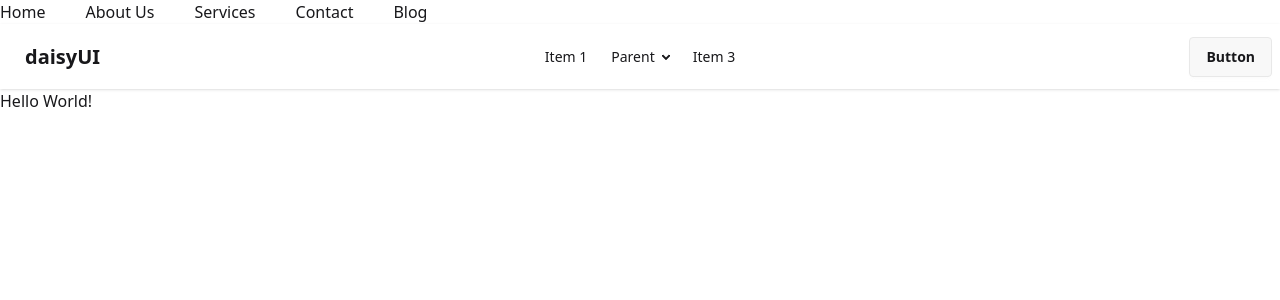
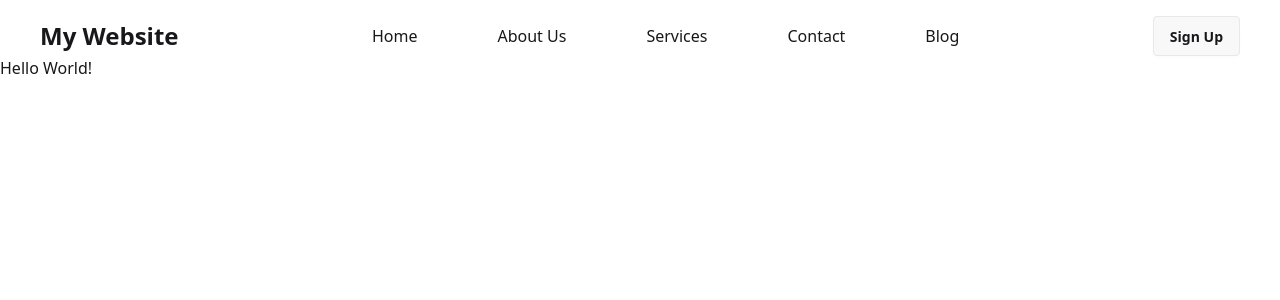
Before and after one commit to imam-hasan-jami/Programming-Hero, a React (Vite) app in the folder Practice/React/react-custom-design-app/: page /blog in a window 1280 px wide. Shown: the top 300 px of the page. Built offline with nearby package versions, Linux system fonts and the light colour scheme.

Commit message:
create toggle menu items

```diff
--- a/Practice/React/react-custom-design-app/package.json
+++ b/Practice/React/react-custom-design-app/package.json
@@ -14,6 +14,7 @@
     "lucide": "^0.487.0",
     "react": "^19.0.0",
     "react-dom": "^19.0.0",
+    "react-icons": "^5.5.0",
     "tailwindcss": "^4.1.3"
   },
   "devDependencies": {
--- a/Practice/React/react-custom-design-app/src/App.jsx
+++ b/Practice/React/react-custom-design-app/src/App.jsx
@@ -5,7 +5,7 @@ function App() {
     return (
         <>
             <Navbar />
-            <DaisyNavbar />
+            {/* <DaisyNavbar /> */}
             <h1>Hello World!</h1>
         </>
     );
--- a/Practice/React/react-custom-design-app/src/Components/Navbar/Link.jsx
+++ b/Practice/React/react-custom-design-app/src/Components/Navbar/Link.jsx
@@ -2,9 +2,8 @@ import React from 'react';
 
 const Link = ({ route }) => {
     return (
-        <div>
-            <li><a href={route.path}>{route.name}</a></li>
-        </div>
+
+        <li className='px-5 py-2'><a href={route.path}>{route.name}</a></li>
     );
 };
 
--- a/Practice/React/react-custom-design-app/src/Components/Navbar/Navbar.jsx
+++ b/Practice/React/react-custom-design-app/src/Components/Navbar/Navbar.jsx
@@ -1,5 +1,7 @@
-import React from 'react';
+import React, { useState } from 'react';
 import Link from './Link';
+import { HiOutlineMenuAlt1 } from "react-icons/hi";
+import { RxCross2 } from "react-icons/rx";
 
 const navigationData = [
     {
@@ -30,8 +32,28 @@ const navigationData = [
 ];
 
 const Navbar = () => {
+    const [open, setOpen] = useState(false);
+
+    const links = navigationData.map(route => <Link key={route.id} route={route} />);
+
     return (
-        <nav>
+        <nav className='flex justify-between mx-10 mt-4 items-center'>
+
+            <span className='flex items-center gap-5' onClick={() => setOpen(!open)}>
+
+                {
+                    open ? <RxCross2 className='md:hidden' size={25} /> : <HiOutlineMenuAlt1 className='md:hidden' size={25} />
+                }
+
+                {/* showing nav urls for mobile devices */}
+                <ul className={`md:hidden absolute duration-1000 bg-gray-300 ${open ? 'top-15' : '-top-60'}`}>
+                    {
+                        links
+                    }
+                </ul>
+
+                <h3 className='font-bold text-2xl'>My Website</h3>
+            </span>
 
             {/* fixed url 👇 */}
             {/* <ul className='flex gap-10'>
@@ -49,11 +71,13 @@ const Navbar = () => {
             </ul> */}
 
             {/* dynamic url calling from different component */}
-            <ul className='flex gap-10'>
+            <ul className='md:flex hidden gap-10'>
                 {
-                    navigationData.map(route => <Link key={route.id} route={route} />)
+                    links
                 }
             </ul>
+
+            <button className='btn'>Sign Up</button>
         </nav>
     );
 };
```
Also changed, not shown: 1 other file (tests, documents, lock files or other folders).
